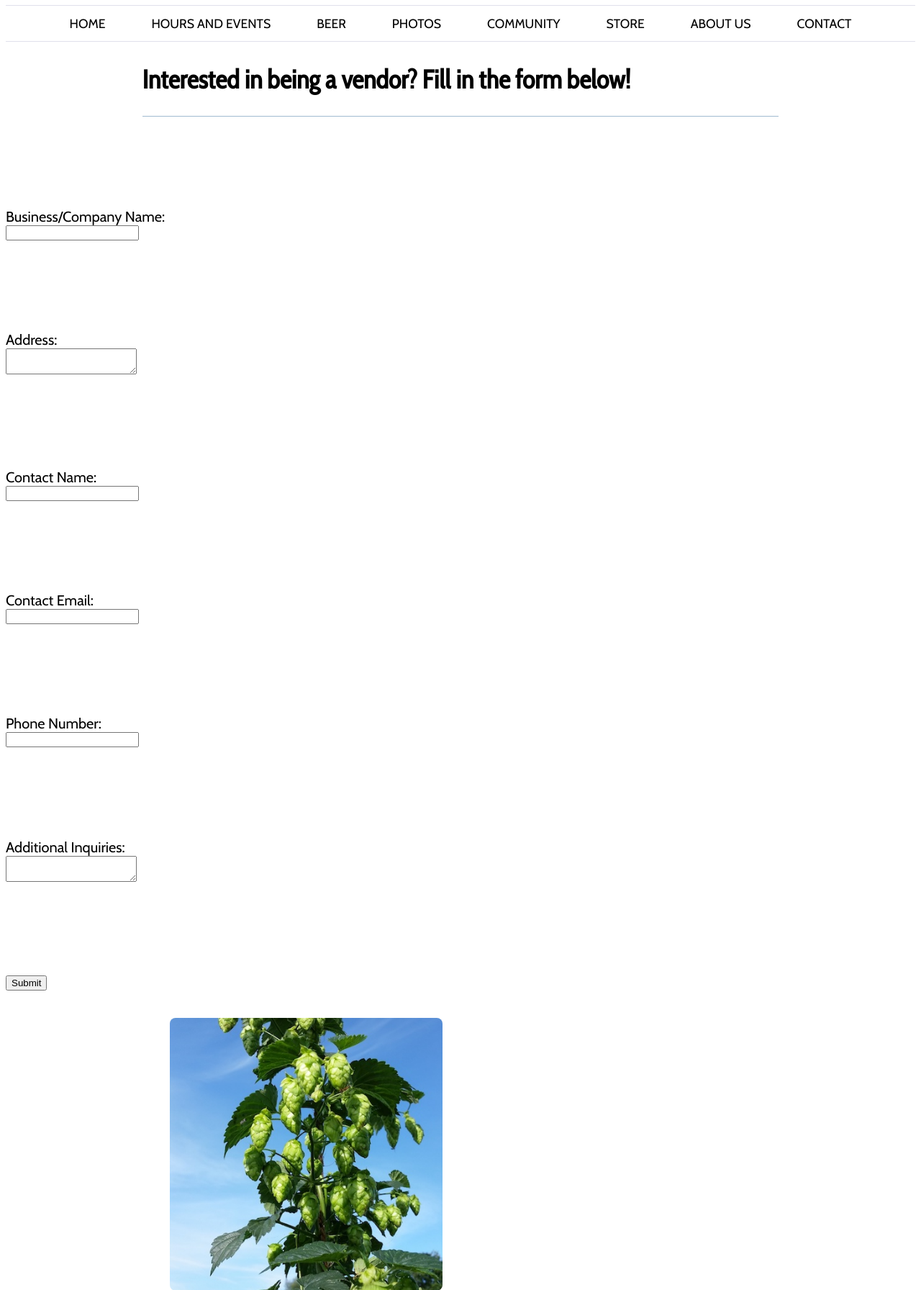
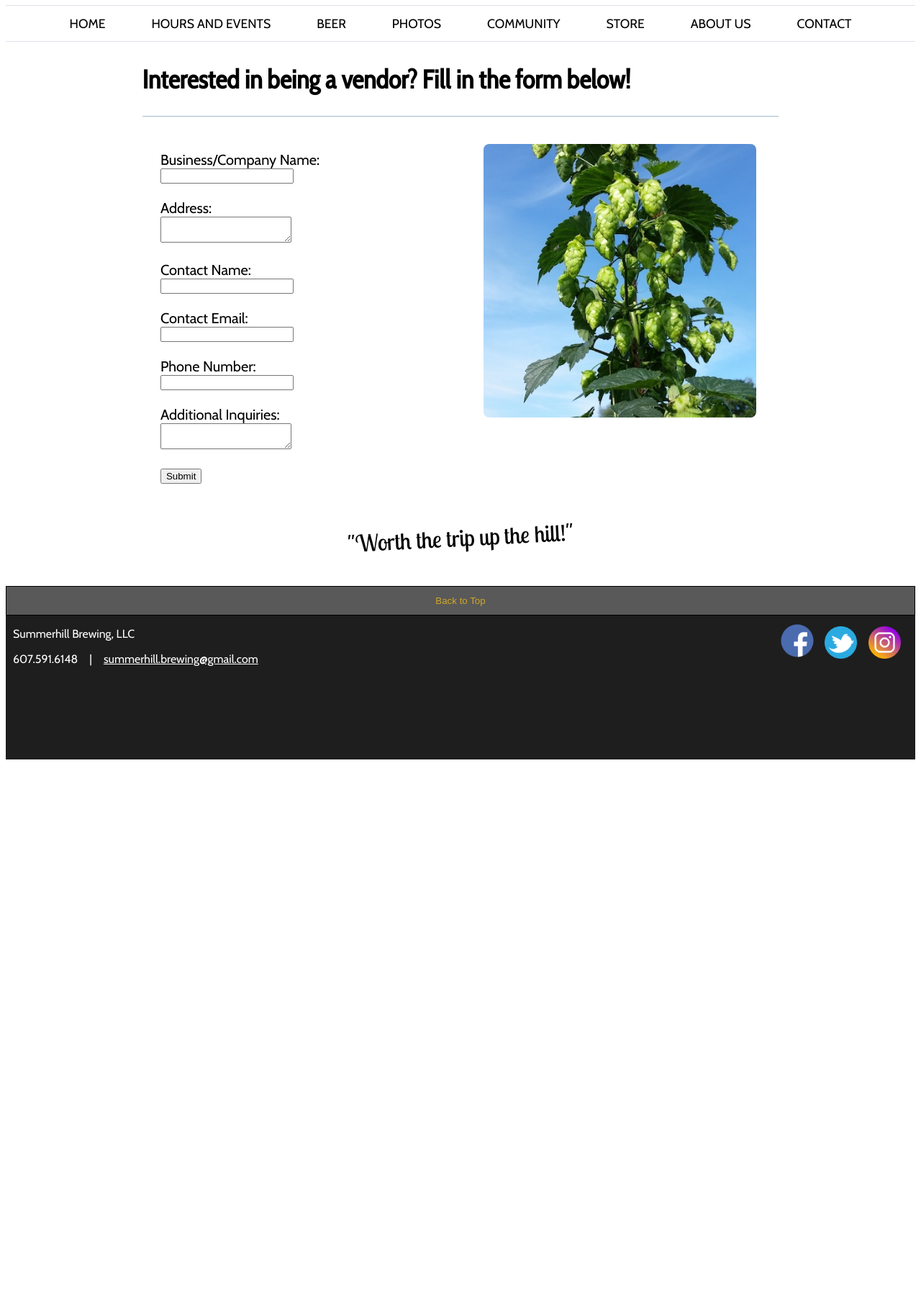
Before and after one commit to WenDing1997/final-project, a PHP site: page /for-vendors.php in a window 1280 px wide. Shown: the part 316-2108 px from the top of the page at 72% size. After the commit the page ends 1371 px from the top, so only its background shows below. Run offline with PHP 8.4, Linux system fonts and the light colour scheme.

Commit message:
fix to "vendor form" page

```diff
--- a/fpm1/styles/for-vendors.css
+++ b/fpm1/styles/for-vendors.css
@@ -1,7 +1,9 @@
-<<<<<<< HEAD
+
+
 #tagline_div_3{
   width: 100%;
 }
+
 
 #tagline_3{
   margin: 0px auto;
@@ -10,14 +12,20 @@
   width: 70%;
   border-bottom: 0.5px solid #a1bbd0;
 }
-=======
->>>>>>> 8239513c9e8b4d507fa8df266a45f99100f4489c
 
-#vendorform {
+#vendorForm {
   margin-left: 17%;
   float:left;
   margin-top:2%;
 }
+
+#vendorForm {
+  margin-left: 17%;
+  float:left;
+  margin-top:2%;
+}
+
+
 
 .qsection {
   margin-top: 10%;
```
